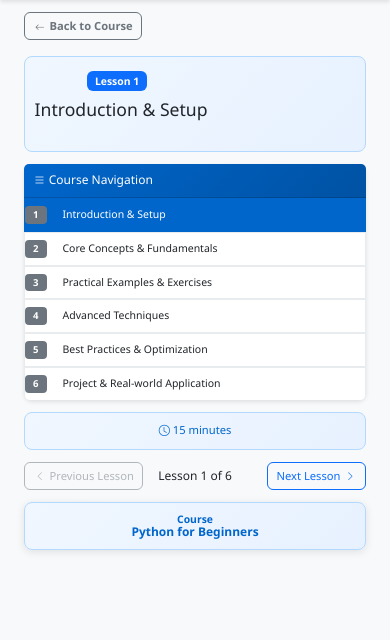
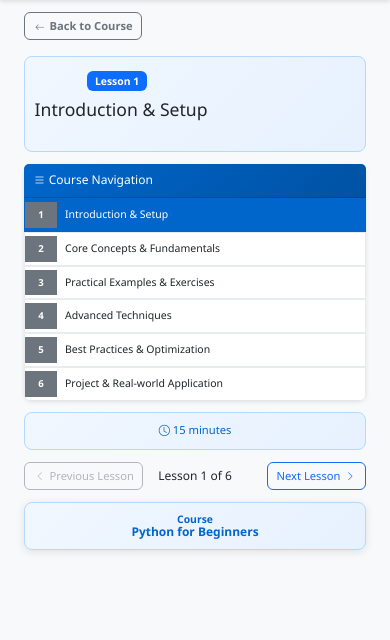
Before and after one commit to pritamrangari27/E-Learning-Platform, a Flask app: page /lesson/1 in a window 390 px wide. Shown: the part 56-696 px from the top of the page. Run offline with Flask 3, Linux system fonts and the light colour scheme; the visitor is signed in with stand-in values (Sample User, id 1); data comes from the database, SQL or seed files in the repository; data that the repository does not hold is empty.

```diff
--- a/app/templates/lesson_detail.html
+++ b/app/templates/lesson_detail.html
@@ -98,19 +98,24 @@
             display: flex;
             align-items: center;
             gap: 0;
+            margin-bottom: 0 !important;
         }
 
         .mobile-course-nav .list-group-item .badge {
             flex-shrink: 0;
             margin: 0 !important;
-            padding: 0.25rem 0.5rem !important;
-            border-radius: 0.25rem;
+            padding: 0.5rem 0.4rem !important;
+            border-radius: 0 !important;
+            min-width: 32px;
+            display: flex;
+            align-items: center;
+            justify-content: center;
         }
 
         .mobile-course-nav .list-group-item .small {
             flex: 1;
-            padding: 0.5rem 0.6rem;
-            margin-left: 0.4rem;
+            padding: 0.5rem 0.6rem 0.5rem 0.5rem;
+            margin: 0;
         }
 
         .mobile-course-nav .list-group-item.active {
```
